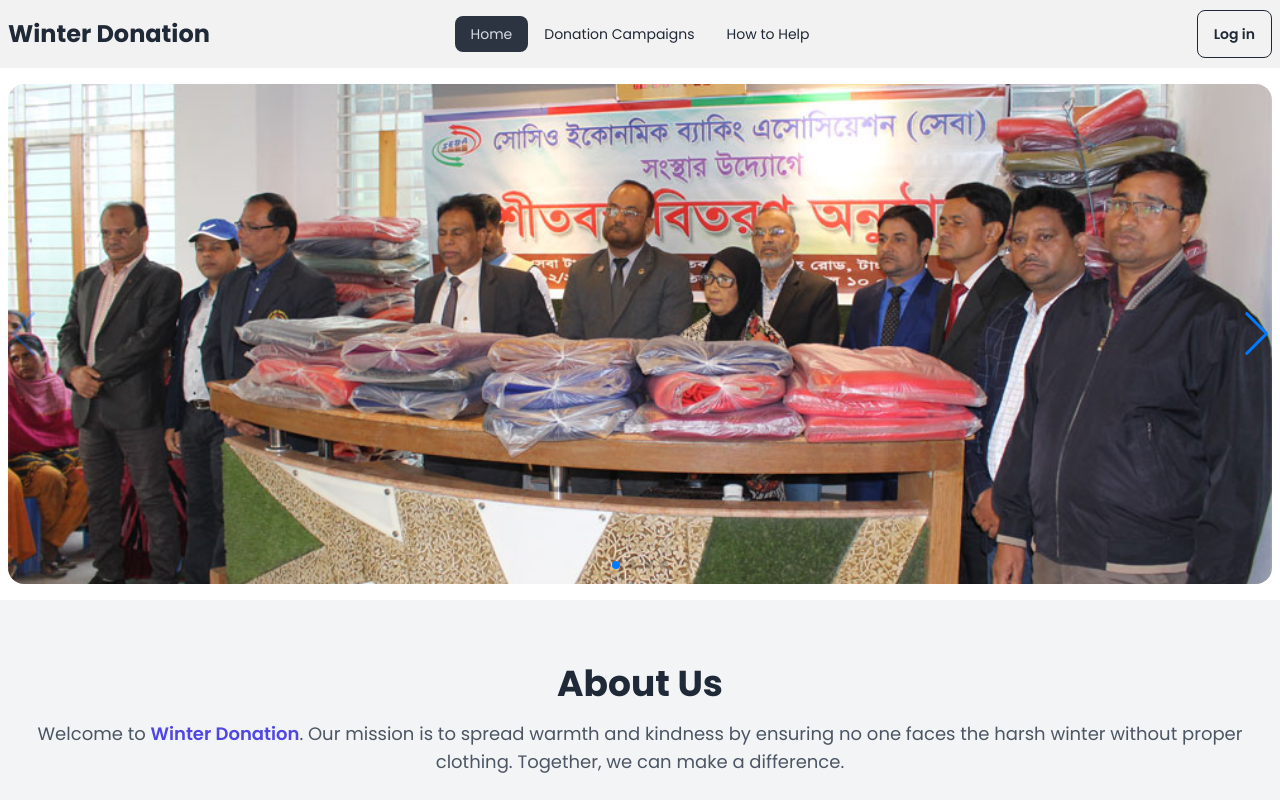
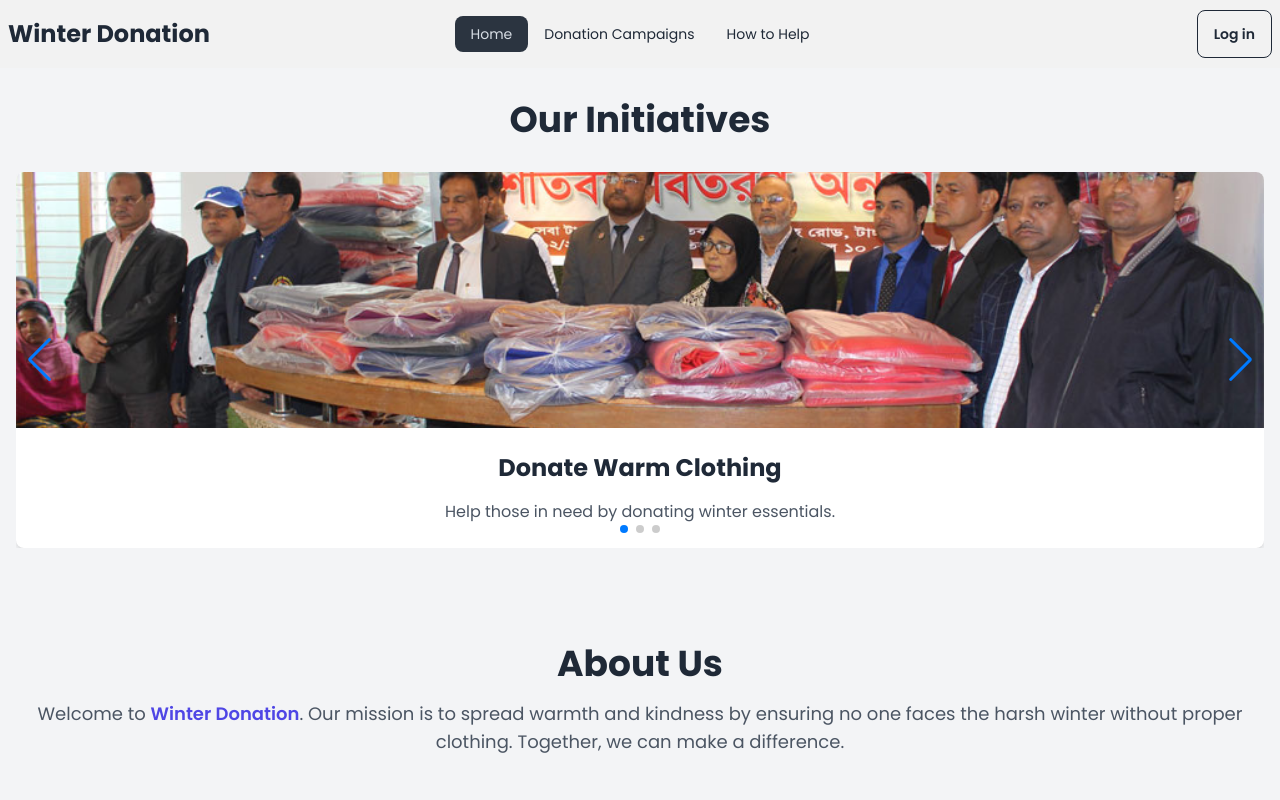
Before and after one commit to sakib-333/ph-b10-a9, a React (Vite) app: page / in a window 1280 px wide. Shown: the top 800 px of the page. Built offline with nearby package versions, Linux system fonts and the light colour scheme; no server answers.

Commit message:
Update slider.

```diff
--- a/src/components/Slider.jsx
+++ b/src/components/Slider.jsx
@@ -1,51 +1,67 @@
 import React from "react";
-
-import { Navigation, Pagination, Scrollbar, A11y } from "swiper/modules";
 import { Swiper, SwiperSlide } from "swiper/react";
 import "swiper/css";
 import "swiper/css/navigation";
 import "swiper/css/pagination";
-import "swiper/css/scrollbar";
+import { Navigation, Pagination } from "swiper/modules";
 
 const Slider = () => {
+  const slides = [
+    {
+      id: 1,
+      title: "Donate Warm Clothing",
+      description: "Help those in need by donating winter essentials.",
+      image: "/slide-1.jpg",
+    },
+    {
+      id: 2,
+      title: "Avoid poors from cold.",
+      description: "Serving poor people with blankets.",
+      image: "/slide-2.jpg",
+    },
+    {
+      id: 3,
+      title: "Thanda Hotao",
+      description: "Provides warm cloths for winter.",
+      image: "/slide-3.jpg",
+    },
+  ];
+
   return (
+    <section className="bg-gray-100 py-8">
+      <div className="mx-auto px-4">
+        <h2 className="text-4xl font-bold text-center text-gray-800 mb-8">
+          Our Initiatives
+        </h2>
         <Swiper
-      modules={[Navigation, Pagination, Scrollbar, A11y]}
-      spaceBetween={50}
-      slidesPerView={1}
+          modules={[Navigation, Pagination]}
           navigation
           pagination={{ clickable: true }}
-      className="my-4 h-[500px]"
+          spaceBetween={30}
+          slidesPerView={1}
+          loop={true}
+          className="px-2 mx-auto"
         >
-      <SwiperSlide className="px-2">
+          {slides.map((slide) => (
+            <SwiperSlide key={slide.id}>
+              <div className="bg-white rounded-lg shadow-md overflow-hidden">
                 <img
-          className="w-full h-full object-cover rounded-2xl"
-          src="/slide-1.jpg"
-          alt="slide-1"
+                  src={slide.image}
+                  alt={slide.title}
+                  className="w-full h-64 object-cover"
                 />
+                <div className="p-6 text-center">
+                  <h3 className="text-2xl font-bold text-gray-800">
+                    {slide.title}
+                  </h3>
+                  <p className="text-gray-600 mt-4">{slide.description}</p>
+                </div>
+              </div>
             </SwiperSlide>
-      <SwiperSlide className="px-2">
-        <img
-          className="w-full h-full px-2 object-cover rounded-2xl"
-          src="/slide-2.jpg"
-          alt="slide-2"
-        />
-      </SwiperSlide>
-      <SwiperSlide className="px-2">
-        <img
-          className="w-full h-full px-2 object-cover rounded-2xl"
-          src="/slide-3.jpg"
-          alt="slide-3"
-        />
-      </SwiperSlide>
-      <SwiperSlide className="px-2">
-        <img
-          className="w-full h-full px-2 object-cover rounded-2xl"
-          src="/slide-4.jpg"
-          alt="slide-4"
-        />
-      </SwiperSlide>
+          ))}
         </Swiper>
+      </div>
+    </section>
   );
 };
 
```
Also changed, not shown: public/slide-4.jpg (deleted). Lines whose indentation alone changed are shown as unchanged.
